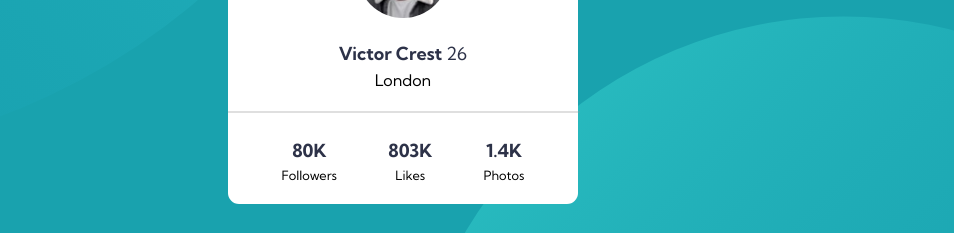
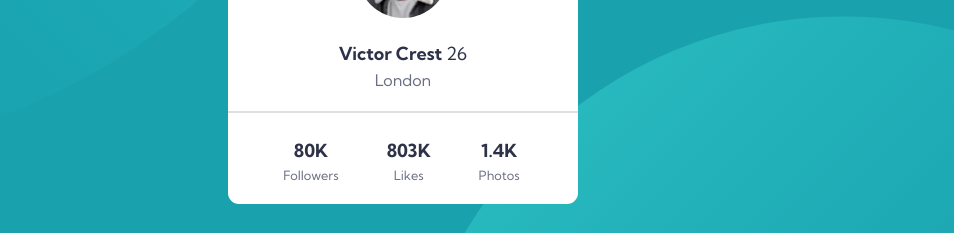
Before and after one commit to szloeu/profile-card-component-main, a plain HTML site: page index.html in a window 1280 px wide. Shown: the part 384-617 px from the top of the page, without its empty margins (237-1191 px from the left). Drawn offline with Linux system fonts and the light colour scheme.

Commit message:
Add files via upload

```diff
--- a/style.css
+++ b/style.css
@@ -78,10 +78,12 @@ img {
 
 #p-london {
 	margin: 0.3rem 0;
+	color: hsl(227, 10%, 46%);
 }
 
 .class-p-second {
 	font-size: 0.8rem;
+	color: hsl(227, 10%, 46%);
 }
 
 hr {
@@ -92,7 +94,7 @@ hr {
 }
 
 .divs-bottom {
-	margin: 0 1.6rem;
+	margin: 0 1.6rem 0 1.4rem;
 	display: flex;
 	flex-direction: column;
 	align-items: center;
```
